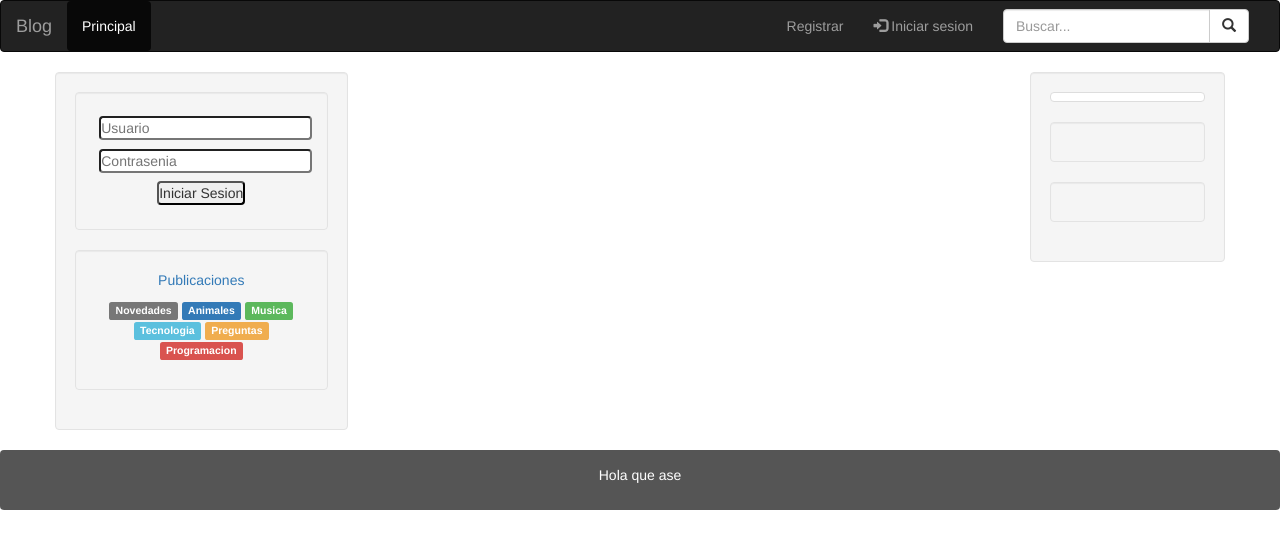
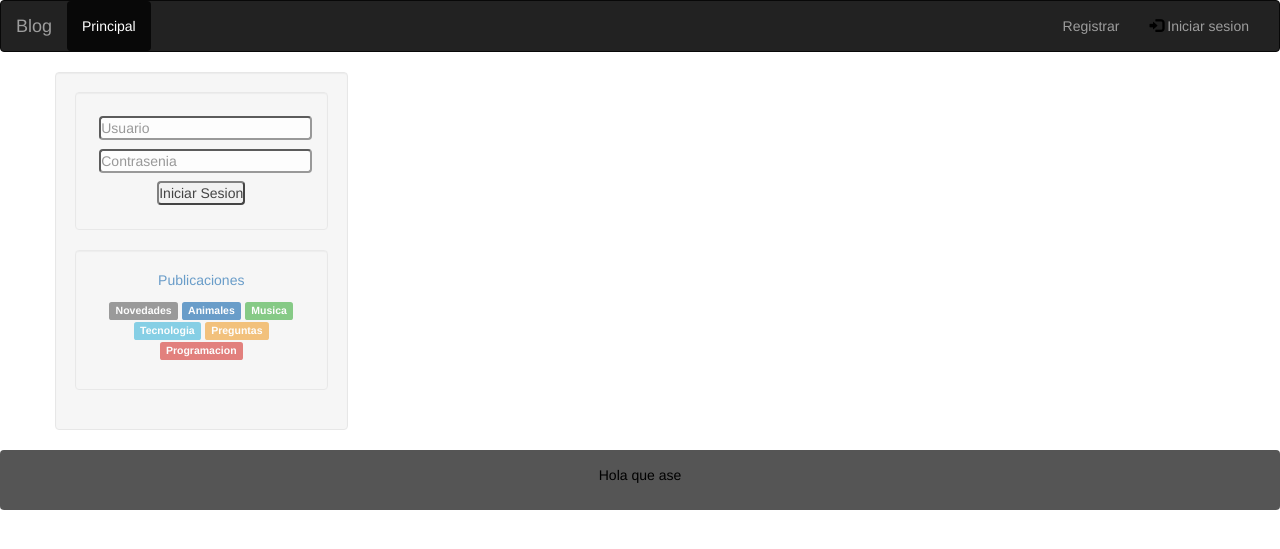
Before and after one commit to jorgelinor/blog, a Python web app: template templates/permalink.html in a window 1280 px wide. Shown: the top 549 px of the page. Run offline with Jinja, Linux system fonts and the light colour scheme; the template is opened without the code that fills it, so the values that code supplies are empty; some libraries are stand-ins or nearby versions.

Commit message:
Cambios menores en CSS

```diff
--- a/css/styles.css
+++ b/css/styles.css
@@ -42,7 +42,16 @@
     height: auto;
 }
 .well{
-	overflow:hidden;
+	opacity: 0.85;
+	word-break: wrap;
+	overflow-y:auto;
+}
+.navbar-right {
+    float: inherit;
+    margin-right: 0;
+}
+.navbar-form {
+	margin-bottom: 0px
 }
 .date-space {
 	width: 40px;
@@ -74,8 +83,7 @@
 	font-weight:bold;
 }
 #post-comment-content {
-	background-color: gray;
-	float: left;
+	text-align:center;
 	color: black;
 
 }
@@ -95,7 +103,12 @@
 	text-decoration: underline;
 }
 .post-comment {
-	background-color:gray;
+	background-color:white;
+	margin-bottom: 7px;
+	margin-top: 7px;
+	border:1px solid;
+	opacity: 0.85;
+	padding:10px;
 	width: 100%;
 	display:block;
 	overflow: hidden;
@@ -125,6 +138,8 @@ li-link {
 	text-decoration: none;
 }
 .page-content{
+	padding-left: 15px;
+	padding-right: 15px
 }
 .menu-left{
 	position: fixed;
@@ -226,6 +241,7 @@ ul, ol {
 	list-style: none;
 }
 * {
+	color: black;
 	border-radius: 4px;
 	margin: 0px;
 	padding: 0px;
@@ -321,15 +337,16 @@ ul, ol {
 	margin:25px;
 }
 
+.post-content{
+	max-height: 136px;
+	height: 136px;
+}
+
 /* Hora de empezar la responsividad*/
 
-@media screen and (max-width: 800px) {
-	#chart,#chart2 {
-		float:none;
-		border:none;
-	}
+@media (max-width: 768px){
+.post-content {margin-bottom: 150px}
 }
-
 .img-viewer-img{
 
     width: 70%;
--- a/js/javascript.js
+++ b/js/javascript.js
@@ -185,15 +185,15 @@ function load_data(posts,mios,request,limit) {
 		content = content.replace(/>/g, "&gt;");
 
 	if (posts[post].visible==true||mios=='True'){
-		$('.page-content').append('<div class="row">'+
-	        '<div class="col-sm-3">'+
-	          '<div class="well">'+
+		$('.page-content').append('<div class="row post-content">'+
+	        '<div class="col-sm-3" style="height: 100%;">'+
+	          '<div class="well" style="height: 100%;">'+
 	           '<p><a href="/profile?u='+posts[post].submitter.split("|")[0]+'">'+submitter.split("|")[0]+'</p>'+
 	           '<img src="'+posts[post].submitter_img+'" class="img-circle" height="55" width="55" alt="Avatar"></a>'+
 	          '</div>'+
 	        '</div>'+
-	        '<div class="col-sm-9">'+
-	          '<div style="padding-top: 10px" class="well">'+options+
+	        '<div class="col-sm-9" style="height: 100%;margin-bottom: 20px;">'+
+	          '<div style="padding-top: 10px;height: 100%;max-width: 100%;word-wrap: break-word;" class="well">'+options+
 	          '<a href="/'+posts[post].id+'"><b style="font-size:250%">'+title+'</b>'+
 	          	'<p style="font-size:130%">'+content+'</p>'+'<label style="font-size:80%;float:left;color:gray;font-style:italic">'+posts[post].comments+'&nbsp;&nbsp;</label>'+
 	 			'<label style="font-size:80%;float:right">'+posts[post].created_str+'</label></a>'+
--- a/permalink.py
+++ b/permalink.py
@@ -52,6 +52,8 @@ class Permalink(handler.Handler):
             post = self.display_names(user,[post])#camufla el usuario que lo envio
             comments = Comment.by_post(str(post[0].key().id()))#enlista los comentarios que tiene
             comments = self.display_names(user,comments)#camufla los usuarios de los comentarios
+            for comment in comments:
+                comment.submitter_pic = User.by_nickname(comment.submitter,user).img
             self.render('permalink.html',pagename='Post',reportcomment=reportcomment,editcomment=editcomment,post=post[0],user=user,comments=comments,comment=com,recent_msg=messages,newcomment=newcomment)
         else:
             self.redirect("/error?e=post-notfound")#error
--- a/templates/base.html
+++ b/templates/base.html
@@ -50,7 +50,7 @@
 	  <div id='bandeja'>
 	    {%if recent_msg%}
 	      {%for msg in recent_msg%}
-	        <center>
+	        <center style='color: white'>
 	          {{msg.subject|safe}}
 	        </center>
 	        <br>
@@ -59,27 +59,21 @@
 	        {%else%}
 	          De: {{msg.submitter}}<br>
 	        {%endif%}
-	        <center>
+	        <center style='color: white'>
 	          {{msg.content|safe}}
 	        </center>
 	        <hr>
 	      {%endfor%}
 	    {%endif%}
 	  </div>
-      <form class="navbar-form navbar-right" action="/search" role="search">
-        <div class="form-group input-group">
-          <input type="text" class="form-control" name="q" placeholder="Buscar..." required="true">
-          <input type="hidden" name="filter" value="all">
-          <span class="input-group-btn">
-            <button class="btn btn-default" type="submit">
-              <span class="glyphicon glyphicon-search"></span>
-            </button>
-          </span>
-        </div>
-      </form>
       {%if user%}
 	      <ul class="nav navbar-nav navbar-right">
-	        <li><a><span class="glyphicon glyphicon-user"></span> {{user.displayName}}</a>
+	        <li><a style="padding:0px;padding-top: 10px;margin-right: 25px">
+		        {%if user.img%}
+		        	<img src="/view_photo/{{user.img}}" class="img-circle" height="35" width="35" alt="Avatar">
+		        {%else%}
+		        	<img src="/img/profile.jpg" class="img-circle" height="35" width="35" alt="Avatar">
+		        {%endif%}{{user.displayName}}</a>
 	        	<ul>
 	        		<li><a href="/profile">Mi perfil</a></li>
 	        		{%if user.user_type == 'admin'%}
@@ -164,19 +158,19 @@
 	      <p class="change-bg-bt"><a>Cambiar fondo ►</a></p>
 	  {%endif%}
     </div>
-    <div class="col-sm-7">
+    <div class="col-sm-9">
 
     {%if user%}
       <div class="row">
-        <div class="col-sm-12">
-          <div class="panel panel-default text-left">
+        <div class="col-sm-6">
+          <div class="panel panel-default text-left well" style="height: 90px;padding: 0px">
             <div class="panel-body">
-              <p style="display: inline-block;">Tienes alguna duda?&nbsp;<p id="subjectp" contenteditable="True" style="display: inline-block;">Pregunta...</p></p>
+              <p style="display: inline-block;">Tienes alguna duda?&nbsp;</p><p id="subjectp" contenteditable="True" style="display: inline-block;">Pregunta...</p>
             	<form action="/newpost" method="post">
             		<input type="hidden" name="subject" id="subject" value="Pregunta...">
-            		<input type="text" placeholder="Que quieres saber?" name="content" style="width: 100%"><br>
+            		<input type="text" placeholder="Que quieres saber?" name="content" style="width: 80%">
             		<input type="hidden" name="topic" value="Preguntas">
-            		<input type="submit" style="float: right;" name="submit" onclick="load_p()" value="Publicar">
+            		<input type="submit" style="float: right;width: 20%" name="submit" onclick="load_p()" value="Publicar">
             		<script type="text/javascript">
             			function load_p(){
             			var subject = $('#subjectp').html();
@@ -188,19 +182,28 @@
             </div>
           </div>
         </div>
+        <div class="col-sm-6" style="padding-left: 15px;padding-right: 15px;">
+		      <div class="well" style="height: 90px;padding-bottom: 0px">
+		      <form class="navbar-form navbar-right" style="margin: 0px;float: inherit !important;" action="/search" role="search">
+		        <div class="form-group input-group">
+		          <input type="text" class="form-control" name="q" placeholder="Buscar..." required="true">
+		          <span class="input-group-btn">
+		            <button class="btn btn-default" type="submit">
+		              <span class="glyphicon glyphicon-search"></span>
+		            </button>
+		          </span>
+		        </div>
+		        <div><input type="radio" name="filter" checked="" value="all">Todo<input type="radio" name="filter" value="user">Personas<input type="radio" name="filter" value="post">Posts<input type="radio" name="filter" value="comment">Comentarios</div>
+		      </form>
+		  </div>
+		  </div>
     </div>
     {%endif%}
+      <div class="row">
 	      <div class="page-content">
 	        {%block content%}
 	        {%endblock%}
 	      </div>
-    </div>
-    <div class="col-sm-2 well">
-      <div class="thumbnail">
-      </div>
-      <div class="well">
-      </div>
-      <div class="well">
 	  </div>
     </div>
   </div>
--- a/templates/just_comments.html
+++ b/templates/just_comments.html
@@ -10,11 +10,9 @@
 		{%for comment in comments%}
 			<div class="post-comment">
 				<div id="post-comment-title"><a id="link-to-post" href="/{{comment.post}}">{{comment.title}}</a>: </div> <div id="post-comment-content"> {{comment.content}}</div><br>
-				<div id="post-comment-submitter">Enviado por: <a id="comment-submitter" href="/profile?u={{comment.submitter.split('|')[0]}}">{{comment.submitter.split("|")[0]}}</a></div><br>
-				<div>created: {{comment.created_str}}</div>
+				<div style="font-size:80%;float:right;color:gray;font-style:italic">{{comment.created_str}}</div>
 				<br>
 			</div>
-			<hr>
 		{%endfor%}
 	{%else%}
 		Ningun comentario encontrado.
--- a/templates/permalink.html
+++ b/templates/permalink.html
@@ -22,9 +22,8 @@
 		{%if comments%}
 			{%for comment in comments%}
 				<div class="post-comment">
-					<div id="post-comment-title">{{comment.title}}: </div><div id="post-comment-content"> {{comment.content}}<div id="comment-content-full">{{comment.content}}</div></div>
-					<div>{{comment.created_str}}</div>
-					<br>
+				<div style="width: 55px;height: 55px;float: left;"><img src="/view_photo/{{comment.submitter_pic}}" class="img-circle" height="55" width="55" alt="Avatar"></div><div id="post-comment-content"> {{comment.content}}<div id="comment-content-full">{{comment.content}}</div></div>
+					<div style="font-size:80%;float:right;color:gray;font-style:italic">{{comment.created_str}}</div>
 					{%if post.submitter == 'ti'%}
 						<a href="/{{post.key().id()}}?action=deletecomment&c={{comment.key().id()}}" id="edit-link">Borrar</a>
 					{%endif%}
@@ -34,12 +33,8 @@
 						{%else%}
 							<a id="edit-link" href="/{{post.key().id()}}?action=reportcomment&c={{comment.key().id()}}">Reportar</a>
 						{%endif%}
-						<div id="post-comment-submitter">Enviado por: <a id="comment-submitter" href="/profile?u={{comment.submitter.split('|')[0]}}">{{comment.submitter.split("|")[0]}}</a></div><br>
-					{%else%}
-						<div id="comment-submitter-deleted">Enviado por: {{comment.submitter.split("|")[0]}}</div><br>
 					{%endif%}
 				</div>
-				<hr>
 			{%endfor%}
 		{%endif%}
 		<br>
```
Also changed, not shown: 1 other file. Lines whose indentation alone changed are shown as unchanged.
